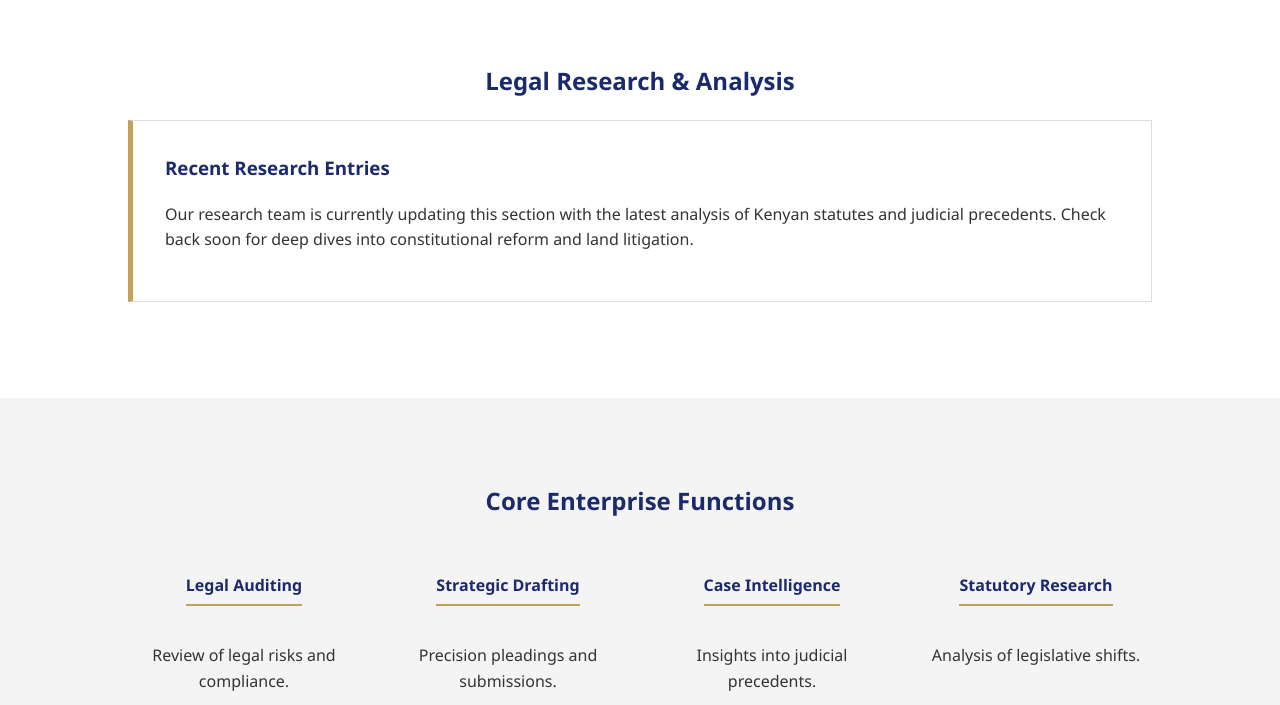
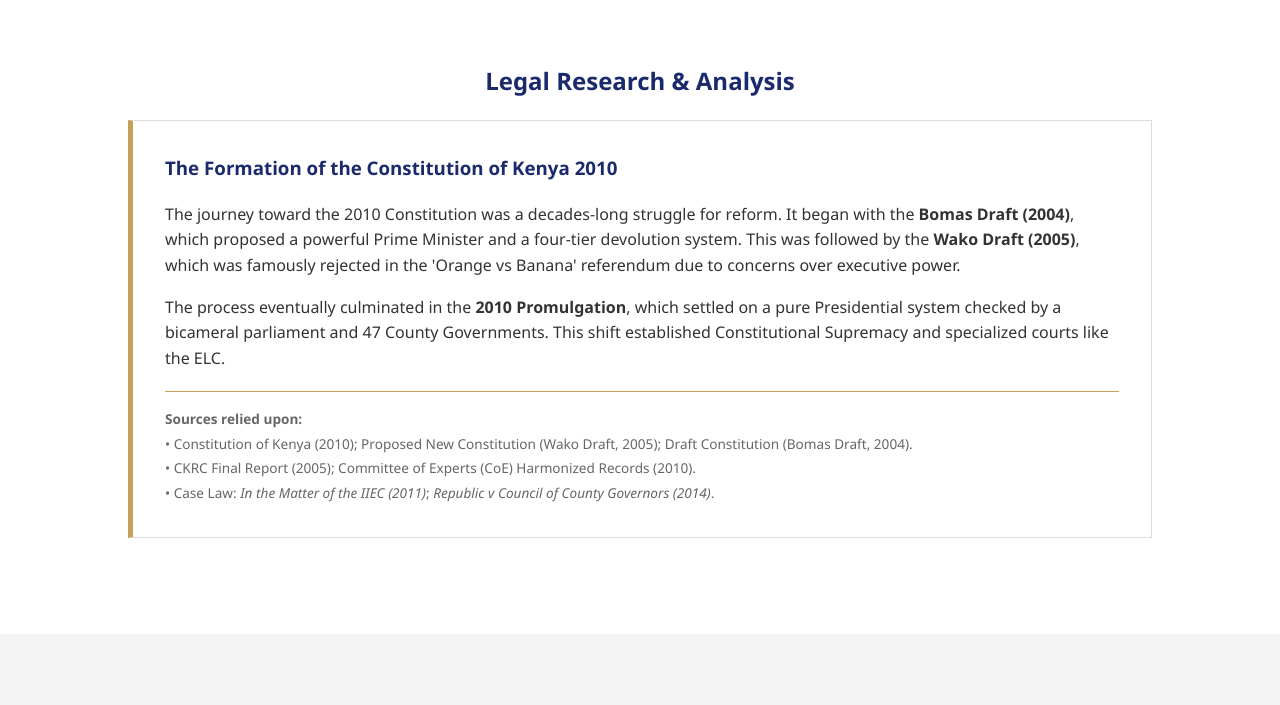
Before and after one commit to transgrezzion/elislegall, a plain HTML site: page index.html in a window 1280 px wide. Shown: the part 591-1296 px from the top of the page. Drawn offline with Linux system fonts and the light colour scheme.

Commit message:
Update index.html
changes on index.html

```diff
--- a/index.html
+++ b/index.html
@@ -78,6 +78,15 @@
         }
 
         .article-card h3 { color: var(--primary-navy); margin-top: 0; }
+
+        .sources-footer {
+            margin-top: 20px;
+            padding-top: 15px;
+            border-top: 1px solid var(--accent-gold);
+            font-size: 0.85rem;
+            color: #666;
+            line-height: 1.8;
+        }
 
         .functions {
             padding: 4rem 10%;
@@ -180,8 +189,16 @@
         <h2 style="color: var(--primary-navy); text-align: center;">Legal Research & Analysis</h2>
 
         <article class="article-card">
-            <h3>Recent Research Entries</h3>
-            <p>Our research team is currently updating this section with the latest analysis of Kenyan statutes and judicial precedents. Check back soon for deep dives into constitutional reform and land litigation.</p>
+            <h3>The Formation of the Constitution of Kenya 2010</h3>
+            <p>The journey toward the 2010 Constitution was a decades-long struggle for reform. It began with the <strong>Bomas Draft (2004)</strong>, which proposed a powerful Prime Minister and a four-tier devolution system. This was followed by the <strong>Wako Draft (2005)</strong>, which was famously rejected in the 'Orange vs Banana' referendum due to concerns over executive power.</p>
+            <p>The process eventually culminated in the <strong>2010 Promulgation</strong>, which settled on a pure Presidential system checked by a bicameral parliament and 47 County Governments. This shift established Constitutional Supremacy and specialized courts like the ELC.</p>
+
+            <div class="sources-footer">
+                <strong>Sources relied upon:</strong><br>
+                • Constitution of Kenya (2010); Proposed New Constitution (Wako Draft, 2005); Draft Constitution (Bomas Draft, 2004).<br>
+                • CKRC Final Report (2005); Committee of Experts (CoE) Harmonized Records (2010).<br>
+                • Case Law: <em>In the Matter of the IIEC (2011)</em>; <em>Republic v Council of County Governors (2014)</em>.
+            </div>
         </article>
     </section>
 
```
